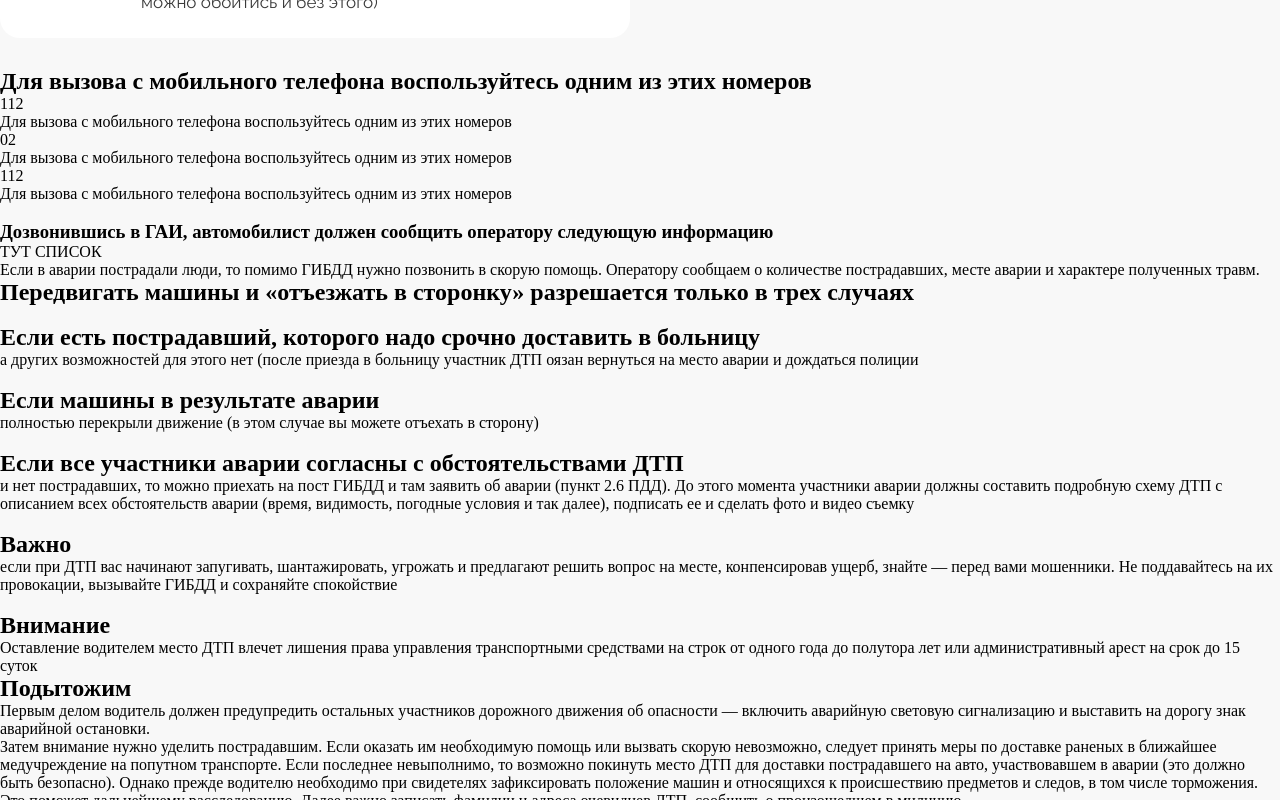
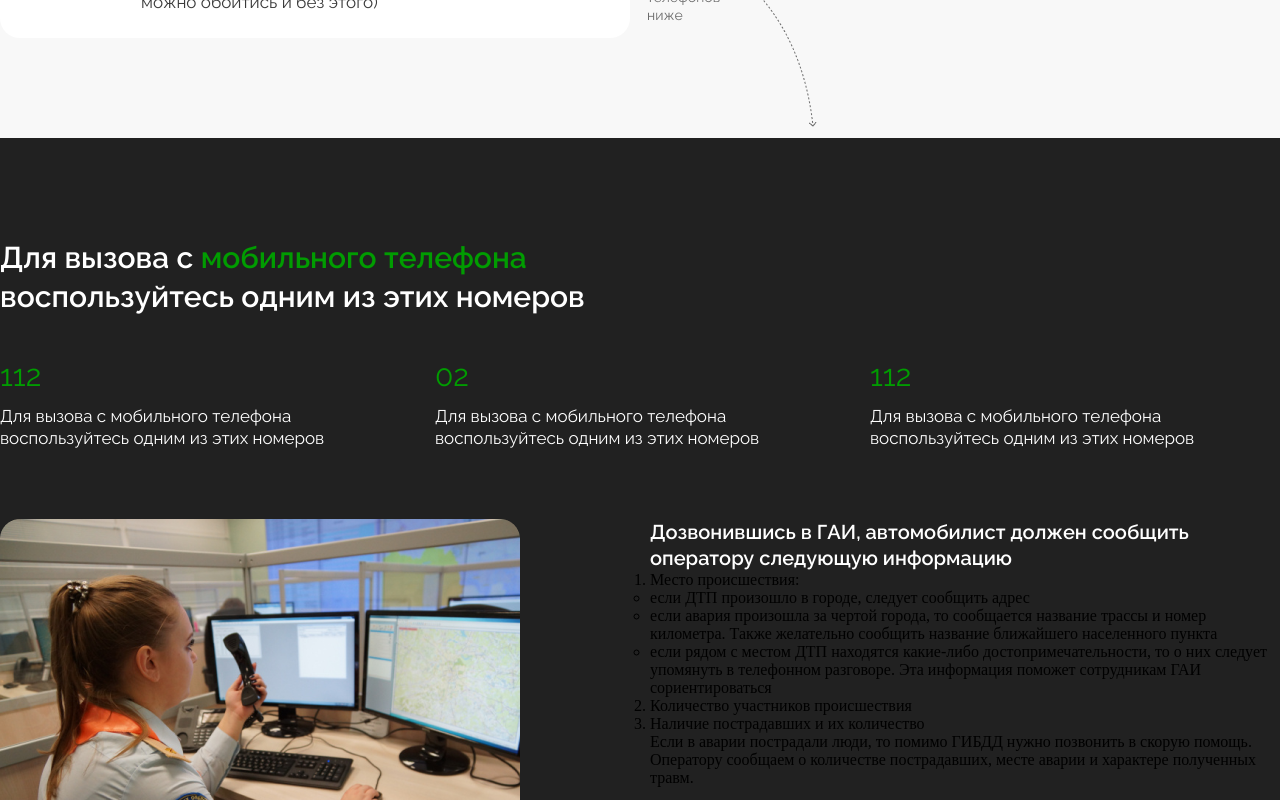
Before and after one commit to redskyby/for_igor, a React (Create React App) app: page /dtpWillHappened in a window 1280 px wide. Shown: the part 1060-1860 px from the top of the page. Built offline with nearby package versions, Linux system fonts and the light colour scheme.

Commit message:
init the second section DtpWillHappened.js

```diff
--- a/src/components/dtpWillHappened/DtpWillHappened.css
+++ b/src/components/dtpWillHappened/DtpWillHappened.css
@@ -86,4 +86,90 @@
   height: 60px;
 }
 
+.point_contact {
+  position: relative;
+}
+.point_contact:before {
+  position: absolute;
+  content: url("../../utils/img/img_dtpWillHappened/point.png");
+  top: 50px;
+  right: -182px;
+  width: 171px;
+  height: 193px;
+}
+
+.second_section_dttWillHappened {
+  width: 100%;
+  background-color: #212121;
+  margin-top: 70px;
+}
+.second_section_dttWillHappened_container {
+  max-width: 1290px;
+  margin: 0 auto;
+  padding-top: 100px;
+}
+.second_section_dttWillHappened_container_main_title {
+  font-family: Raleway, sans-serif;
+  font-size: 30px;
+  font-weight: 600;
+  line-height: 39px;
+  text-align: left;
+  color: #FFFFFF;
+  width: 50%;
+  margin-bottom: 40px;
+}
+.second_section_dttWillHappened_container_main_title span {
+  color: #019C01;
+}
+.second_section_dttWillHappened_row {
+  display: flex;
+  flex-direction: row;
+  flex-wrap: wrap;
+  justify-content: space-between;
+}
+.second_section_dttWillHappened_row_block {
+  max-width: 410px;
+  width: 100%;
+}
+.second_section_dttWillHappened_row_block_number {
+  font-family: Rubik, Raleway, sans-serif;
+  font-size: 30px;
+  font-weight: 400;
+  line-height: 39px;
+  text-align: left;
+  color: #019C01;
+  margin-bottom: 10px;
+}
+.second_section_dttWillHappened_row_block_text {
+  font-family: Rubik, Raleway, sans-serif;
+  font-size: 17px;
+  font-weight: 400;
+  line-height: 22px;
+  text-align: left;
+  color: #FFFFFF;
+  width: 100%;
+}
+.second_section_dttWillHappened_second_block {
+  display: flex;
+  flex-direction: row;
+  justify-content: space-between;
+  flex-wrap: wrap;
+  margin-top: 70px;
+}
+.second_section_dttWillHappened_second_block_img {
+  width: 520px;
+  height: 403px;
+}
+.second_section_dttWillHappened_second_block_text {
+  max-width: 630px;
+}
+.second_section_dttWillHappened_second_block_text h3 {
+  font-family: Raleway, sans-serif;
+  font-size: 20px;
+  font-weight: 600;
+  line-height: 26px;
+  text-align: left;
+  color: #FFFFFF;
+}
+
 /*# sourceMappingURL=DtpWillHappened.css.map */
--- a/src/components/dtpWillHappened/DtpWillHappened.js
+++ b/src/components/dtpWillHappened/DtpWillHappened.js
@@ -7,6 +7,7 @@ import Component1 from "../../utils/img/img_dtpWillHappened/Component1.png";
 import Icon1 from "../../utils/img/img_dtpWillHappened/icon(1).png";
 import Icon2 from "../../utils/img/img_dtpWillHappened/icon(2).png";
 import Icon3 from "../../utils/img/img_dtpWillHappened/icon(3).png";
+import Image from "../../utils/img/img_dtpWillHappened/image.png";
 
 function DtpWillHappened() {
     return (
@@ -59,7 +60,7 @@ function DtpWillHappened() {
                                     </div>
                                 </div>
 
-                                <div className="container_table_block">
+                                <div className="container_table_block point_contact">
                                     <div className="container_table_block_number_and_img">
                                         <p className="container_table_block_number">4</p>
                                         <img src={Component1} alt="Component1"/>
@@ -119,33 +120,55 @@ function DtpWillHappened() {
                     </div>
                 </div>
             </section>
-            <section>
-                <h2>Для вызова с мобильного телефона воспользуйтесь одним из этих номеров</h2>
-                <div>
-                    <div>
-                        <p>112</p>
-                        <p>Для вызова с мобильного телефона воспользуйтесь одним из этих номеров</p>
+            <section className="second_section_dttWillHappened">
+                <div className="second_section_dttWillHappened_container">
+                <h2 className="second_section_dttWillHappened_container_main_title">Для вызова с <span>мобильного телефона</span> воспользуйтесь одним из этих номеров</h2>
+                <div className="second_section_dttWillHappened_row">
+                    <div className="second_section_dttWillHappened_row_block">
+                        <p className="second_section_dttWillHappened_row_block_number">112</p>
+                        <p className="second_section_dttWillHappened_row_block_text">Для вызова с мобильного телефона воспользуйтесь одним из этих номеров</p>
                     </div>
-                    <div>
-                        <p>02</p>
-                        <p>Для вызова с мобильного телефона воспользуйтесь одним из этих номеров</p>
+                    <div className="second_section_dttWillHappened_row_block">
+                        <p className="second_section_dttWillHappened_row_block_number">02</p>
+                        <p className="second_section_dttWillHappened_row_block_text">Для вызова с мобильного телефона воспользуйтесь одним из этих номеров</p>
                     </div>
-                    <div>
-                        <p>112</p>
-                        <p>Для вызова с мобильного телефона воспользуйтесь одним из этих номеров</p>
+                    <div className="second_section_dttWillHappened_row_block">
+                        <p className="second_section_dttWillHappened_row_block_number">112</p>
+                        <p className="second_section_dttWillHappened_row_block_text">Для вызова с мобильного телефона воспользуйтесь одним из этих номеров</p>
                     </div>
                 </div>
-                <div>
-                    <div>
-                        <img src="" alt=""/>
-                    </div>
-                    <div>
-                        <h3>Дозвонившись в ГАИ, автомобилист должен сообщить оператору следующую информацию</h3>
-                        <div> ТУТ СПИСОК</div>
-                    </div>
-                    <div>
-                        <p>Если в аварии пострадали люди, то помимо ГИБДД нужно позвонить в скорую помощь. Оператору
-                            сообщаем о количестве пострадавших, месте аварии и характере полученных травм.</p>
+                    <div className="second_section_dttWillHappened_second_block">
+                        <div className="second_section_dttWillHappened_second_block_img">
+                            <img src={Image} alt="112"/>
+                        </div>
+                        <div className="second_section_dttWillHappened_second_block_text">
+                            <h3>Дозвонившись в ГАИ, автомобилист должен сообщить оператору следующую информацию</h3>
+                            <div>
+                                <ol>
+                                    <li>Место происшествия:
+                                        <ul>
+                                            <li>если ДТП произошло в городе, следует сообщить адрес</li>
+                                            <li>если авария произошла за чертой города, то сообщается название трассы и
+                                                номер километра. Также желательно сообщить название ближайшего
+                                                населенного пункта
+                                            </li>
+                                            <li>если рядом с местом ДТП находятся какие-либо достопримечательности, то о
+                                                них следует упомянуть в телефонном разговоре. Эта информация поможет
+                                                сотрудникам ГАИ сориентироваться
+                                            </li>
+                                        </ul>
+                                    </li>
+                                    <li>Количество участников происшествия</li>
+                                    <li>Наличие пострадавших и их количество</li>
+                                </ol>
+                            </div>
+
+                            <div>
+                                <p>Если в аварии пострадали люди, то помимо ГИБДД нужно позвонить в скорую помощь.
+                                    Оператору
+                                    сообщаем о количестве пострадавших, месте аварии и характере полученных травм.</p>
+                            </div>
+                        </div>
                     </div>
                 </div>
             </section>
--- a/src/components/dtpWillHappened/DtpWillHappened.scss
+++ b/src/components/dtpWillHappened/DtpWillHappened.scss
@@ -55,6 +55,9 @@
       height: auto;
       min-height: 150px;
       margin-bottom: 30px;
+
+
+
       &_title{
         font-family: $font-family, sans-serif;
         font-size: 20px;
@@ -91,3 +94,91 @@
   }
 
 }
+.point_contact {
+  position: relative;
+
+  &:before {
+    position: absolute;
+    content: url("../../utils/img/img_dtpWillHappened/point.png");
+    top: 50px;
+    right: -182px;
+    width: 171px;
+    height: 193px;
+  }
+}
+
+.second_section_dttWillHappened{
+  width: 100%;
+  background-color: #212121;
+  margin-top: 70px;
+  &_container{
+    max-width: 1290px;
+    margin: 0 auto;
+    padding-top: 100px;
+    &_main_title{
+      font-family: $font-family, sans-serif;
+      font-size: 30px;
+      font-weight: 600;
+      line-height: 39px;
+      text-align: left;
+      color:#FFFFFF;
+      width: 50%;
+      margin-bottom: 40px;
+      span{
+        color: #019C01;
+      }
+    }
+  }
+  &_row{
+    display: flex;
+    flex-direction: row;
+    flex-wrap: wrap;
+    justify-content: space-between;
+    &_block{
+      max-width: 410px;
+      width: 100%;
+      &_number{
+        font-family: Rubik ,$font-family, sans-serif;
+        font-size: 30px;
+        font-weight: 400;
+        line-height: 39px;
+        text-align: left;
+        color: #019C01;
+        margin-bottom: 10px;
+      }
+      &_text{
+        font-family: Rubik ,$font-family, sans-serif;
+        font-size: 17px;
+        font-weight: 400;
+        line-height: 22px;
+        text-align: left;
+        color: #FFFFFF;
+        width: 100%;
+      }
+    }
+  }
+
+  &_second_block{
+    display: flex;
+    flex-direction: row;
+    justify-content: space-between;
+    flex-wrap: wrap;
+    margin-top: 70px;
+    &_img{
+      width: 520px;
+      height: 403px;
+    }
+
+    &_text{
+      max-width: 630px;
+      h3{
+        font-family: $font-family, sans-serif;
+        font-size: 20px;
+        font-weight: 600;
+        line-height: 26px;
+        text-align: left;
+        color: #FFFFFF;
+      }
+    }
+  }
+}
```
Also changed, not shown: src/utils/img/img_dtpWillHappened/image.png (added), src/utils/img/img_dtpWillHappened/point.png (added).
